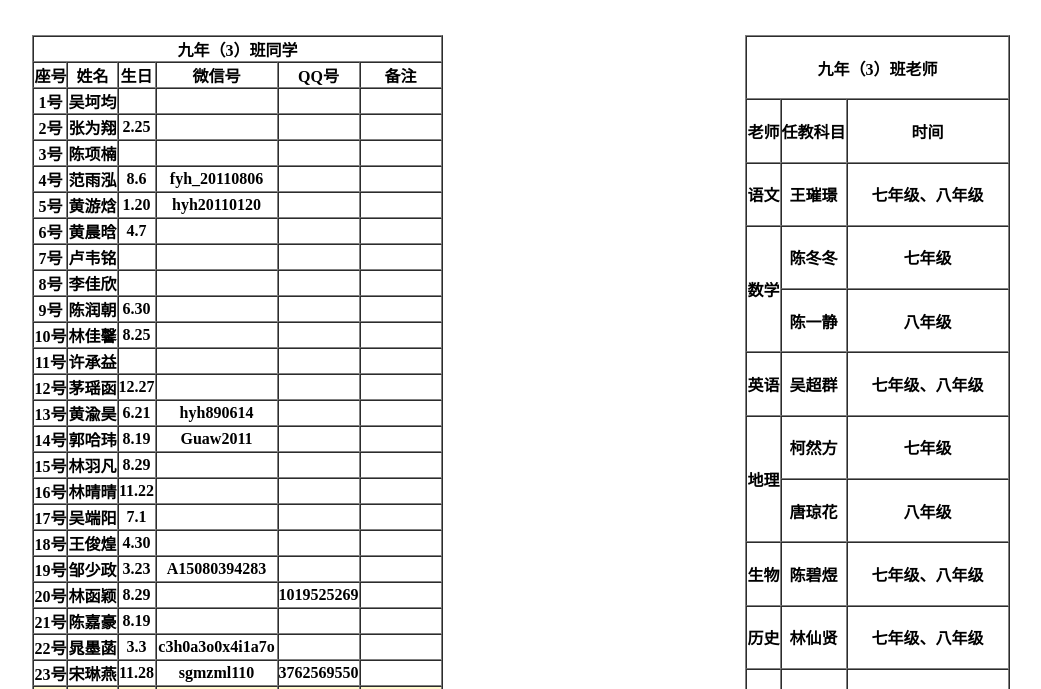
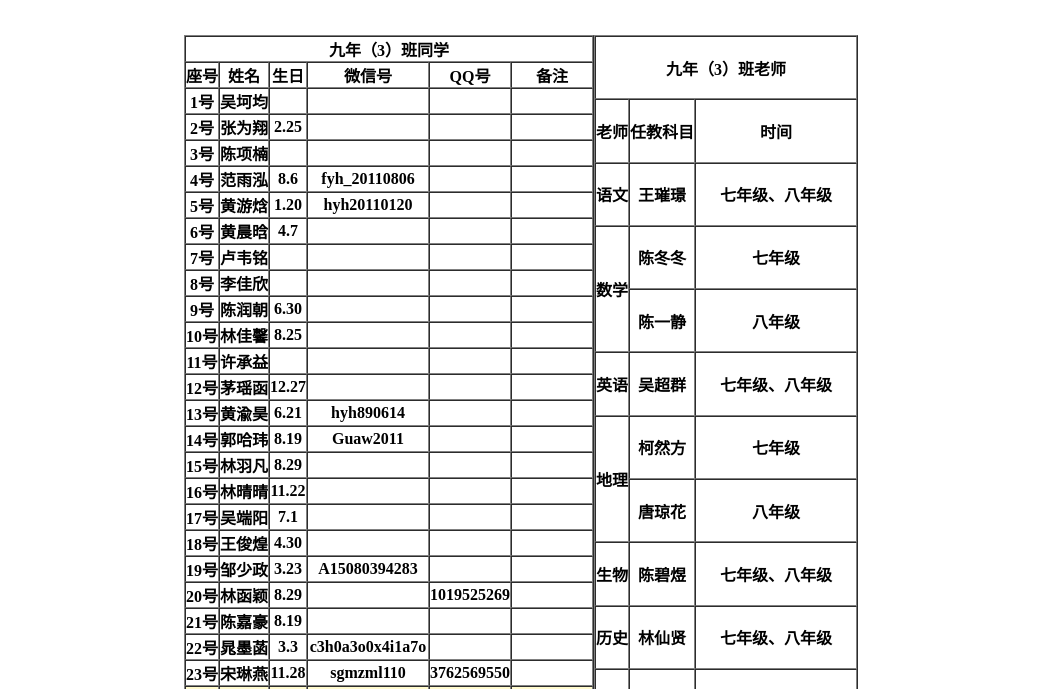
Before and after one commit to MelonEater251223/pt9z-c202303.net, a plain HTML site: page index.html in a window 1280 px wide. Shown: the part 89-778 px from the top of the page, without its empty margins (119-1160 px from the left). Drawn offline with Linux system fonts and the light colour scheme.

Commit message:
Add files via upload

```diff
--- a/index.html
+++ b/index.html
@@ -15,7 +15,7 @@
 </div>
 <br><br>
 <div class="box">
-<table border="1" cellspacing="0">
+<table style="margin-right: 0;" border="1" cellspacing="0">
   <tbody>
     <tr>
       <th colspan="6">九年（3）班同学</th>
@@ -550,7 +550,7 @@
   </colgroup>
 </table>
 <br>
-<table border="1" cellspacing="0">
+<table style="margin-left: 0;" border="1" cellspacing="0">
   <tbody>
     <tr>
       <th colspan="3">九年（3）班老师</th>
--- a/style.css
+++ b/style.css
@@ -11,6 +11,7 @@ h1{
     text-align: center;
     font-weight: bold;
 }
-table{margin-left: auto;
+table{
+    margin-left: auto;
     margin-right: auto;
 }
```
